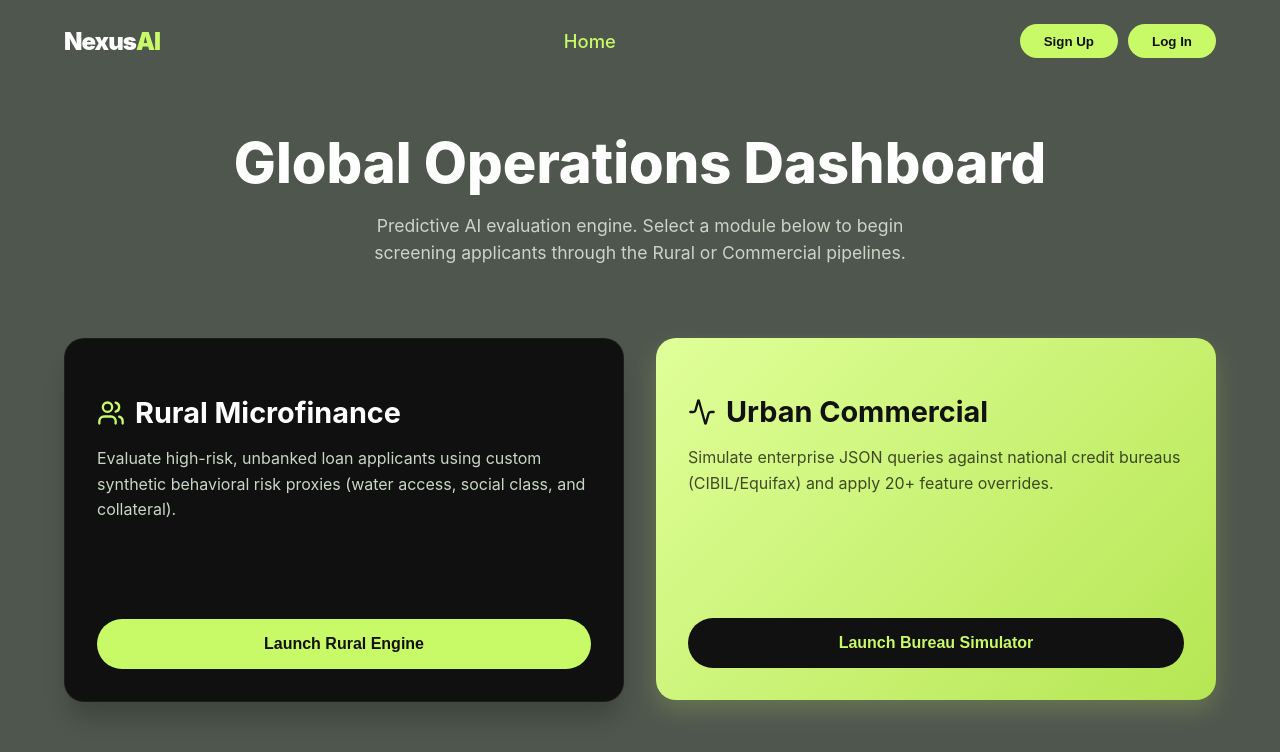
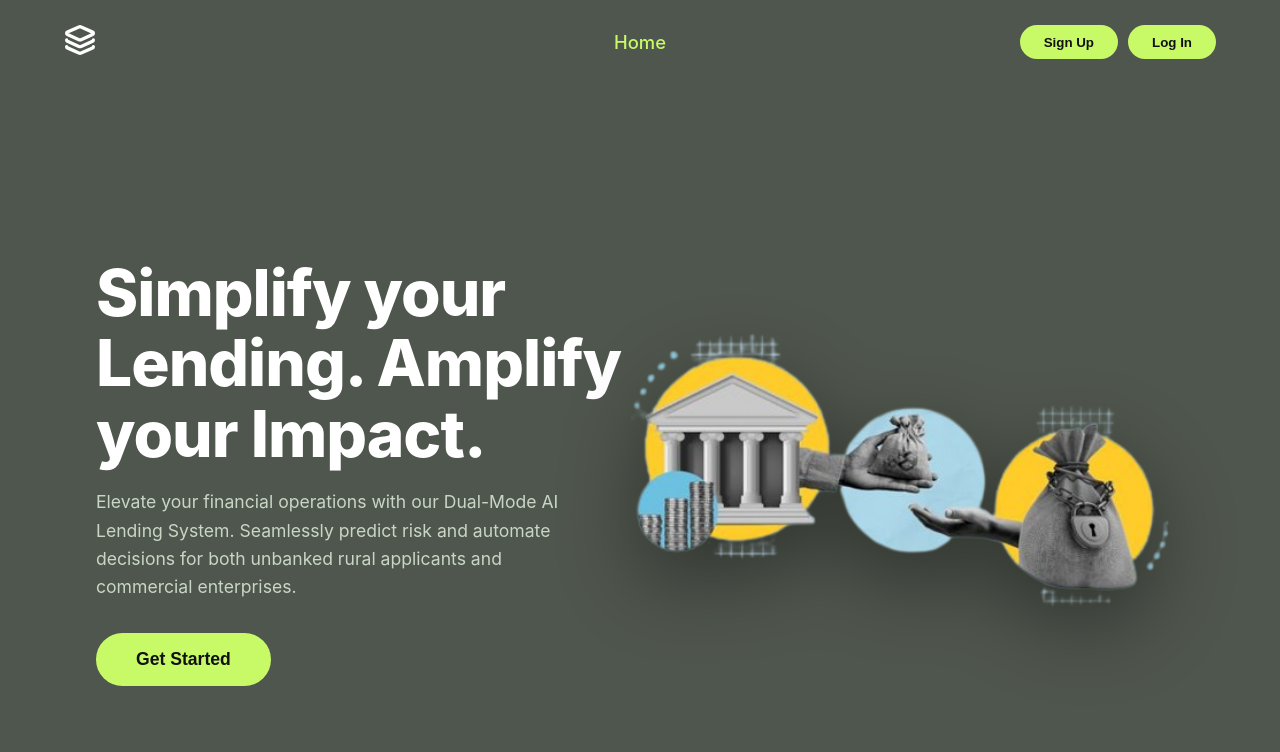
Before and after one commit to Nava-deep-18/Dual_Mode_AI_Lending_System, a React (Vite) app in the folder frontend/: page / in a window 1280 px wide. Shown: the top 752 px of the page. Built offline with nearby package versions, Linux system fonts and the light colour scheme.

Commit message:
adding picture in ui and enhancing landing page

```diff
--- a/frontend/src/App.jsx
+++ b/frontend/src/App.jsx
@@ -1,6 +1,6 @@
 import React, { useContext } from 'react'
 import { Routes, Route, Link, useLocation, useNavigate } from 'react-router-dom'
-import { Users, Activity } from 'lucide-react'
+import { Users, Activity, Layers, ArrowRight, ArrowUpRight } from 'lucide-react'
 import './index.css'
 import RuralApp from './RuralApp.jsx'
 import UrbanApp from './UrbanApp.jsx'
@@ -8,6 +8,7 @@ import AuditDashboard from './AuditDashboard.jsx'
 import Login from './Login.jsx'
 import Signup from './Signup.jsx'
 import { AuthContext } from './AuthContext.jsx'
+import heroImage from './assets/images/bank_lending_money-removebg-preview.png'
 
 const Navbar = () => {
   const location = useLocation();
@@ -21,14 +22,14 @@ const Navbar = () => {
   };
 
   return (
-    <nav className="top-navbar">
+    <nav className="top-navbar" style={{ position: "relative" }}>
       <div className="navbar-brand">
         <Link to="/" style={{ textDecoration: 'none' }}>
-           <span style={{ fontSize: "1.5rem", fontWeight: 900, letterSpacing: "-1px", color: "var(--text-bright)" }}>Nexus<span style={{ color: "var(--neon-green)" }}>AI</span></span>
+           <Layers size={32} color="white" strokeWidth={2.5} />
         </Link>
       </div>
 
-      <div className="navbar-links">
+      <div className="navbar-links" style={{ position: "absolute", left: "50%", transform: "translateX(-50%)" }}>
         <Link to="/" className={path === '/' ? 'active' : ''}>Home</Link>
         {token && (
           <>
@@ -41,7 +42,7 @@ const Navbar = () => {
 
       <div className="navbar-actions">
         {token ? (
-           <button className="btn-login" onClick={handleLogout} style={{background: "transparent", color: "var(--neon-green)", border: "1px solid var(--neon-green)"}}>Log Out</button>
+           <button className="btn-login" onClick={handleLogout} style={{background: "var(--neon-green)", color: "#111", border: "1px solid var(--neon-green)"}}>Log Out</button>
         ) : (
           <>
            <Link to="/signup"><button className="btn-login" style={{background: "var(--neon-green)", color: "#111", marginRight: "10px"}}>Sign Up</button></Link>
@@ -57,48 +58,82 @@ const DashboardHome = () => {
   const { token } = useContext(AuthContext);
 
   return (
-  <div style={{ display: "flex", flexDirection: "column", maxWidth: "1200px", margin: "0 auto" }}>
+  <div style={{ maxWidth: "1200px", margin: "0 auto", padding: "0 2rem", paddingBottom: "4rem" }}>
 
-    <div className="page-header" style={{ marginBottom: "2.5rem", textAlign: "center", marginTop: "0rem" }}>
-      <h1 style={{ fontSize: "3.5rem", marginBottom: "1rem" }}>Global Operations Dashboard</h1>
-      <p style={{ maxWidth: "600px", margin: "0 auto", fontSize: "1.1rem" }}>Predictive AI evaluation engine. Select a module below to begin screening applicants through the Rural or Commercial pipelines.</p>
+    {/* HERO SECTION - Takes up full viewport height so you have to scroll down for cards */}
+    <div style={{ display: "flex", alignItems: "center", justifyContent: "space-between", minHeight: "85vh" }}>
+      <div className="page-header" style={{ marginBottom: "0", textAlign: "left", flex: "1", paddingRight: "2rem" }}>
+        <h1 style={{ fontSize: "4rem", marginBottom: "1.2rem", lineHeight: "1.1", letterSpacing: "-1px", fontWeight: "800", color: "white" }}>
+          Simplify your <br/>Lending. Amplify <br/>your Impact.
+        </h1>
+        <p style={{ maxWidth: "500px", fontSize: "1.1rem", lineHeight: "1.6", color: "var(--text-muted)", marginBottom: "2rem" }}>
+          Elevate your financial operations with our Dual-Mode AI Lending System. Seamlessly predict risk and automate decisions for both unbanked rural applicants and commercial enterprises.
+        </p>
+        <Link to={token ? "/urban" : "/signup"}>
+          <button className="btn-primary" style={{ padding: "1rem 2.5rem", fontSize: "1.1rem", background: "var(--neon-green)", color: "#111", border: "none", borderRadius: "30px", fontWeight: "bold" }}>Get Started</button>
+        </Link>
+      </div>
+
+      <div style={{ flex: "1", display: "flex", justifyContent: "center" }}>
+        <img
+          src={heroImage}
+          alt="AI Lending Dashboard Hero"
+          style={{ width: "135%", maxWidth: "800px", height: "auto", objectFit: "contain", filter: "drop-shadow(0 25px 35px rgba(0,0,0,0.4))", zIndex: 10, transform: "translateX(-20px) scale(1.15)" }}
+        />
+      </div>
     </div>
 
-    <div style={{ display: 'grid', gridTemplateColumns: 'minmax(350px, 1fr) minmax(350px, 1fr)', gap: '2rem', marginTop: "2rem" }}>
+    {/* CARDS SECTION - Appears clearly below after scroll */}
+    <div style={{ display: 'grid', gridTemplateColumns: 'minmax(350px, 1fr) minmax(350px, 1fr)', gap: '3rem', marginTop: "4rem" }}>
 
-      {/* Rural Desk Card */}
-      <div className="card" style={{ display: "flex", flexDirection: "column", justifyContent: "space-between", height: "100%" }}>
-        <div>
-          <h2 style={{ fontSize: "1.8rem", marginBottom: "15px", display: "flex", alignItems: "center", gap: "10px" }}>
-            <Users size={28} color="var(--neon-green)" />
-            Rural Microfinance
+      {/* Rural Engine Card (Light Green Box) */}
+      <div style={{ display: "flex", flexDirection: "column", justifyContent: "space-between", padding: "3rem", borderRadius: "32px 100px 32px 32px", minHeight: "300px", background: "linear-gradient(135deg, #d4ff70, #a8e030)", position: "relative", overflow: "hidden", boxShadow: "0 20px 40px rgba(0,0,0,0.15)" }}>
+        {/* Subtle decorative background ring */}
+        <div style={{ position: "absolute", bottom: "-30px", right: "-30px", width: "150px", height: "150px", border: "2px solid rgba(0,0,0,0.06)", borderRadius: "50%" }}></div>
+
+        <div style={{ position: "relative", zIndex: 1 }}>
+          <h2 style={{ fontSize: "2rem", marginBottom: "15px", display: "flex", alignItems: "center", gap: "10px", color: "#111", fontWeight: "800", letterSpacing: "-0.5px" }}>
+            <Users size={32} color="#111" />
+            Rural Engine
           </h2>
-          <p style={{ color: "var(--text-muted)", fontSize: "1rem", lineHeight: "1.6", marginBottom: "30px" }}>
+          <p style={{ color: "rgba(0,0,0,0.75)", fontSize: "1.1rem", lineHeight: "1.6", marginBottom: "25px", fontWeight: "600", maxWidth: "90%" }}>
             Evaluate high-risk, unbanked loan applicants using custom synthetic behavioral risk proxies (water access, social class, and collateral).
           </p>
         </div>
-        <Link to={token ? "/rural" : "/signup"}>
-          <button className="btn-primary" style={{ width: "100%" }}>Launch Rural Engine</button>
+        <Link to={token ? "/rural" : "/signup"} style={{ position: "relative", zIndex: 1 }}>
+          <button className="btn-login" style={{ background: "#111", color: "var(--neon-green)", border: "none", padding: "0.9rem 2rem", fontSize: "1.05rem", width: "fit-content", fontWeight: "bold", borderRadius: "30px", display: "flex", alignItems: "center", gap: "8px" }}>
+            Launch Engine
+            <ArrowRight size={18} />
+          </button>
         </Link>
       </div>
 
-      {/* Urban Bureau Card */}
-      <div className="card-neon" style={{ display: "flex", flexDirection: "column", justifyContent: "space-between", height: "100%" }}>
-        <div>
-          <h2 style={{ fontSize: "1.8rem", marginBottom: "15px", display: "flex", alignItems: "center", gap: "10px", color: "#111" }}>
-            <Activity size={28} color="#111" />
-            Urban Commercial
+      {/* Urban Bureau Card (Black Box) */}
+      <div style={{ display: "flex", flexDirection: "column", justifyContent: "space-between", padding: "3rem", borderRadius: "100px 32px 32px 32px", background: "#060606", border: "1px solid rgba(255,255,255,0.03)", minHeight: "300px", position: "relative", overflow: "hidden", boxShadow: "0 20px 40px rgba(0,0,0,0.3)" }}>
+        {/* Top right floating arrow indicator like mockup black box */}
+        <div style={{ position: "absolute", top: "35px", right: "35px", background: "rgba(255,255,255,0.05)", width: "50px", height: "50px", borderRadius: "50%", display: "flex", alignItems: "center", justifyContent: "center" }}>
+          <ArrowUpRight size={24} color="#666" />
+        </div>
+
+        <div style={{ position: "relative", zIndex: 1 }}>
+          <h2 style={{ fontSize: "2rem", marginBottom: "15px", display: "flex", alignItems: "center", gap: "10px", color: "white", fontWeight: "800", letterSpacing: "-0.5px", marginTop: "1rem" }}>
+            <Activity size={32} color="white" />
+            Urban Bureau
           </h2>
-          <p style={{ color: "rgba(0,0,0,0.7)", fontSize: "1rem", lineHeight: "1.6", marginBottom: "30px" }}>
-            Simulate enterprise JSON queries against national credit bureaus (CIBIL/Equifax) and apply 20+ feature overrides.
+          <p style={{ color: "var(--text-muted)", fontSize: "1.1rem", lineHeight: "1.6", marginBottom: "25px", maxWidth: "85%" }}>
+            Simulate enterprise JSON queries against national credit bureaus and apply 20+ feature overrides dynamically.
           </p>
         </div>
-        <Link to={token ? "/urban" : "/signup"}>
-          <button className="btn-primary" style={{ width: "100%", background: "#111", color: "var(--neon-green)" }}>Launch Bureau Simulator</button>
+        <Link to={token ? "/urban" : "/signup"} style={{ position: "relative", zIndex: 1 }}>
+          <button className="btn-login" style={{ background: "var(--neon-green)", color: "#111", border: "none", padding: "0.9rem 2rem", fontSize: "1.05rem", width: "fit-content", fontWeight: "bold", borderRadius: "30px", display: "flex", alignItems: "center", gap: "8px" }}>
+            Launch Simulator
+            <ArrowRight size={18} />
+          </button>
         </Link>
       </div>
 
     </div>
+
   </div>
   );
 };
```
Also changed, not shown: frontend/src/assets/images/bank_lending_money-removebg-preview.png (added).
